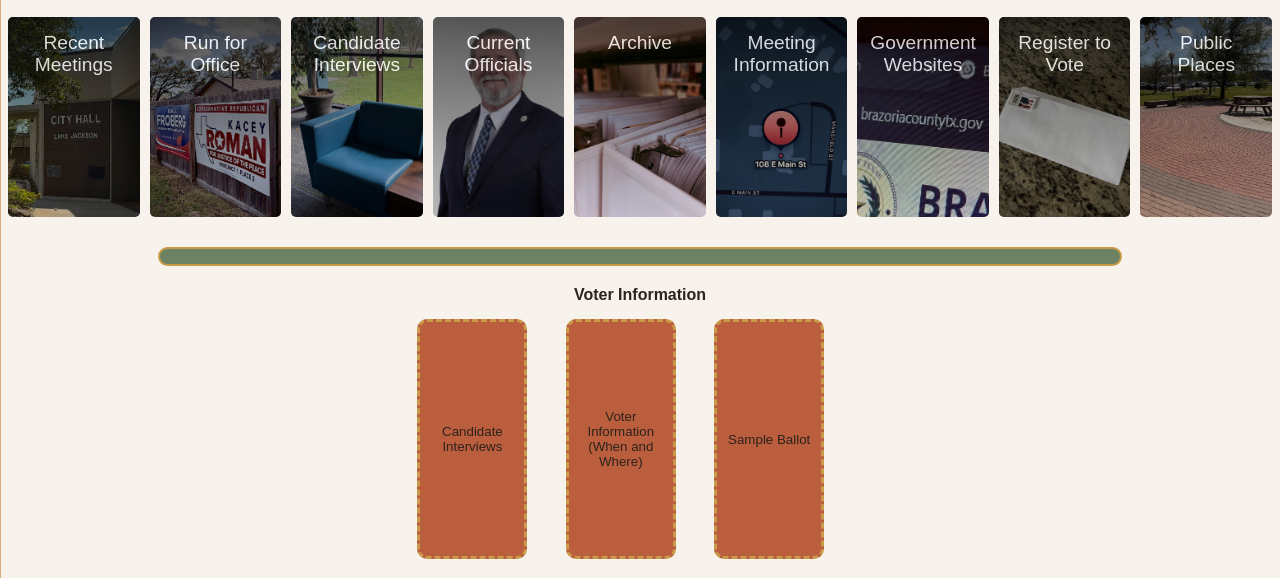
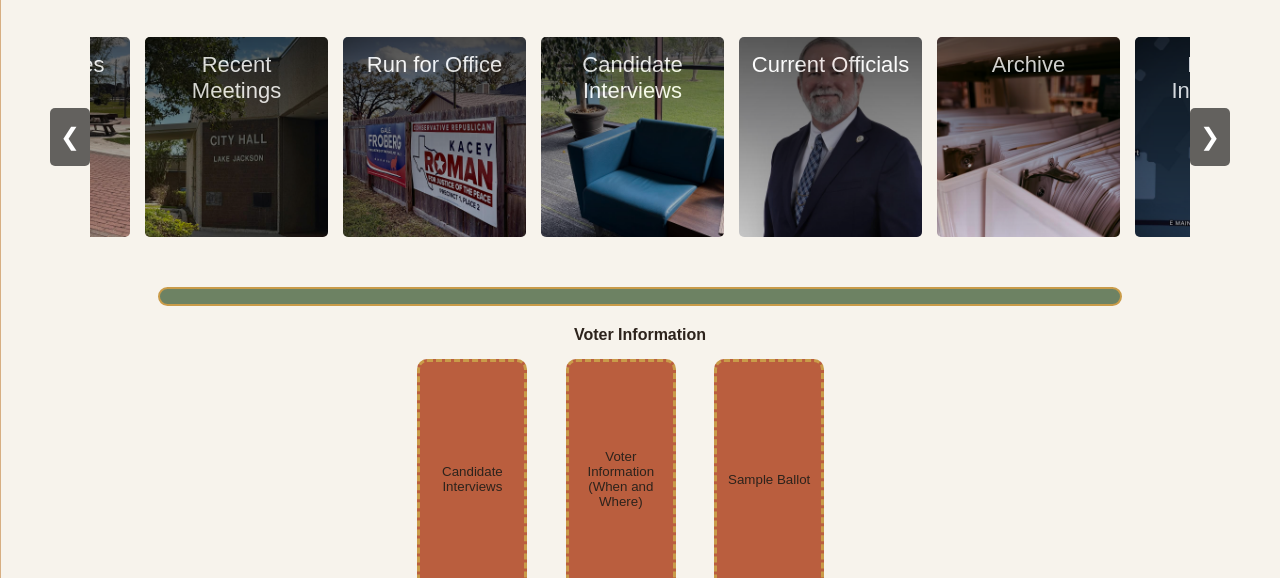
Before and after one commit to randomGitHubguybtw/BrazoriaCivicWatch, a plain HTML site: page index.html in a window 1280 px wide. Shown: the part 222-800 px from the top of the page. Drawn offline with Linux system fonts and the light colour scheme.

Commit message:
Button carousal

```diff
--- a/index.html
+++ b/index.html
@@ -1,14 +1,11 @@
 <!DOCTYPE html>
 <html>
-
     <head>
-
         <meta charset="UTF-8">
         <meta name="viewport" content="width=device-width, initial-scale=1.0">
-
         <meta property="og:title" content="Brazoria Civic Watch Homepage" />
         <meta property="og:image" content="icons/BrazoriaCivicWatchLinkPreview.png" />
-        <metaa name="thumbnail" content="icons/BrazoriaCivicWatchLinkPreview.png" />
+        <meta name="thumbnail" content="icons/BrazoriaCivicWatchLinkPreview.png" />
 
         <title>Brazoria Civic Watch</title>
 
@@ -23,10 +20,8 @@
         <link rel="stylesheet" href="styles/sidebar.css">
         <link rel="stylesheet" href="styles/summary-page.css">
         <link rel="stylesheet" href="styles/archive.css">
-
     </head>
     <body>
-
         <div class="header js-header"></div>
 
         <div class="sidebar-container js-sidebar-container"></div>
@@ -38,9 +33,13 @@
             </picture>
         </div>
 
-        <div class="card-wheel">
+        <div class="carousel-container">
+            <button class="carousel-arrow prev-arrow js-hands-off" id="prevBtn">&#10094;</button>
+
+            <div class="carousel-view">
+                <div class="card-wheel" id="cardWheel">
                     <div data-target="webpages/meeting-selection-screen.html" class="card-container js-div-button">
-                <img class="card-photo" src="card-photos/recent-meeting.png.jpg">
+                        <img class="card-photo" src="card-photos/recent-meeting.png.jpg" draggable="false">
                         <div class="card-overlay">
                             <div class="card-text">
                                 Recent Meetings
@@ -48,7 +47,7 @@
                         </div>
                     </div>
                     <div class="card-container js-div-button">
-                <img class="card-photo" src="card-photos/run-for-office.png">
+                        <img class="card-photo" src="card-photos/run-for-office.png" draggable="false">
                         <div class="card-overlay">
                             <div class="card-text">
                                 Run for Office
@@ -56,7 +55,7 @@
                         </div>
                     </div>
                     <div class="card-container js-div-button">
-                <img class="card-photo" src="card-photos/candidate-interviews.png">
+                        <img class="card-photo" src="card-photos/candidate-interviews.png" draggable="false">
                         <div class="card-overlay">
                             <div class="card-text">
                                 Candidate Interviews
@@ -64,7 +63,7 @@
                         </div>
                     </div>
                     <div class="card-container js-div-button">
-                <img class="card-photo" src="card-photos/officials-info.png">
+                        <img class="card-photo" src="card-photos/officials-info.png" draggable="false">
                         <div class="card-overlay">
                             <div class="card-text">
                                 Current Officials
@@ -72,7 +71,7 @@
                         </div>
                     </div>
                     <div data-target="webpages/archive.html" class="card-container js-div-button">
-                <img class="card-photo" src="card-photos/archive.png">
+                        <img class="card-photo" src="card-photos/archive.png" draggable="false">
                         <div class="card-overlay">
                             <div class="card-text">
                                 Archive
@@ -80,7 +79,7 @@
                         </div>
                     </div>
                     <div class="card-container js-div-button">
-                <img class="card-photo" src="card-photos/locations-info.png">
+                        <img class="card-photo" src="card-photos/locations-info.png" draggable="false">
                         <div class="card-overlay">
                             <div class="card-text">
                                 Meeting Information
@@ -88,7 +87,7 @@
                         </div>
                     </div>
                     <div class="card-container js-div-button">
-                <img class="card-photo" src="card-photos/gov-websites.png">
+                        <img class="card-photo" src="card-photos/gov-websites.png" draggable="false">
                         <div class="card-overlay">
                             <div class="card-text">
                                 Government Websites
@@ -96,7 +95,7 @@
                         </div>
                     </div>
                     <div class="card-container js-div-button">
-                <img class="card-photo" src="card-photos/register-to-vote.png">
+                        <img class="card-photo" src="card-photos/register-to-vote.png" draggable="false">
                         <div class="card-overlay">
                             <div class="card-text">
                                 Register to Vote
@@ -104,7 +103,7 @@
                         </div>
                     </div>
                     <div class="card-container js-div-button">
-                <img class="card-photo" src="card-photos/public-place-locations.png">
+                        <img class="card-photo" src="card-photos/public-place-locations.png" draggable="false">
                         <div class="card-overlay">
                             <div class="card-text">
                                 Public Places
@@ -112,10 +111,13 @@
                         </div>
                     </div>
                 </div>
+            </div>
+
+            <button class="carousel-arrow next-arrow js-hands-off" id="nextBtn">&#10095;</button>
+        </div>
 
         <div class="separator-container">
           <div class="seperator">
-
           </div>
         </div>
 
@@ -149,7 +151,6 @@
 
         <div class="footer js-footer"></div>
 
-
         <!--External Libraries-->
         <script src="importedJS/turf.min.js" defer></script>
 
@@ -162,13 +163,10 @@
         <!--Globals-->
         <script type="module" src="scripts/globalHTMLGenerate.js"></script>
         <script type="module" src="scripts/globalButtons.js"></script>
+        <script type="module" src="scripts/globalArchive.js"></script>
         <script type="module" src="scripts/globalSummaries.js"></script>
-        <script type="module" src="scripts/globalArchive.js"></script>
 
-
-        <!--Page-Specific-->
+        <!--Personal-->
         <script type="module" src="scripts/home.js"></script>
-
     </body>
-
 </html>
--- a/scripts/globalButtons.js
+++ b/scripts/globalButtons.js
@@ -18,8 +18,8 @@ document.body.addEventListener('click', (event) => {
     if (screenOverlay) screenOverlay.classList.remove('active');
   }
 
-  const routeTarget = event.target.closest('.js-div-button, .js-sidebar-button, .js-footer-text, button');
-  if (!routeTarget) return;
+  const routeTarget = event.target.closest('.js-div-button, .js-sidebar-button, .js-footer-text, button:not(.js-hands-off)');
+  if (!routeTarget || event.target.closest('.js-hands-off')) return;
   if (routeTarget.classList.contains('js-search-button')) return;
 
   const destination = routeTarget.dataset.target || routeTarget.getAttribute('href');
--- a/scripts/home.js
+++ b/scripts/home.js
@@ -18,3 +18,99 @@ const timeInterval = setInterval(() => {
         countdownElement.innerHTML = "Go Vote!";
     }
 }, 1000);
+
+document.addEventListener('DOMContentLoaded', () => {
+    const wheel = document.getElementById('cardWheel');
+    const prevBtn = document.getElementById('prevBtn');
+    const nextBtn = document.getElementById('nextBtn');
+
+    let isAnimating = false;
+    let startX = 0;
+    let endX = 0;
+    let isDragging = false;
+
+    // Sets up infinite loop visually by moving the last card to the front
+    wheel.prepend(wheel.lastElementChild);
+
+    const getScrollAmount = () => {
+        const card = wheel.querySelector('.card-container');
+        return card.offsetWidth + 15; // Width of card + the CSS gap
+    };
+
+    // Button / Slide Logic
+    const slideNext = () => {
+        if (isAnimating) return;
+        isAnimating = true;
+
+        const shiftAmount = getScrollAmount();
+
+        wheel.style.transition = 'transform 0.3s ease';
+        wheel.style.transform = `translateX(-${shiftAmount}px)`;
+
+        setTimeout(() => {
+            wheel.style.transition = 'none';
+            wheel.appendChild(wheel.firstElementChild);
+            wheel.style.transform = 'translateX(0)';
+            isAnimating = false;
+        }, 300);
+    };
+
+    const slidePrev = () => {
+        if (isAnimating) return;
+        isAnimating = true;
+
+        const shiftAmount = getScrollAmount();
+
+        wheel.style.transition = 'none';
+        wheel.prepend(wheel.lastElementChild);
+        wheel.style.transform = `translateX(-${shiftAmount}px)`;
+
+        void wheel.offsetWidth; // Force CSS refresh
+
+        wheel.style.transition = 'transform 0.3s ease';
+        wheel.style.transform = 'translateX(0)';
+
+        setTimeout(() => {
+            isAnimating = false;
+        }, 300);
+    };
+
+    nextBtn.addEventListener('click', slideNext);
+    prevBtn.addEventListener('click', slidePrev);
+
+    // Swipe & Drag Logic
+    const handleDragStart = (e) => {
+        isDragging = true;
+        startX = e.type.includes('touch') ? e.touches[0].clientX : e.clientX;
+        endX = startX; // Reset to prevent stale values blocking clicks
+    };
+
+    const handleDragEnd = (e) => {
+        if (!isDragging) return;
+        isDragging = false;
+
+        endX = e.type.includes('touch') ? e.changedTouches[0].clientX : e.clientX;
+        const diff = startX - endX;
+
+        // Threshold for a swipe to trigger
+        if (diff > 50) {
+            slideNext();
+        } else if (diff < -50) {
+            slidePrev();
+        }
+    };
+
+    // Prevent accidental link clicks ONLY if the user was intentionally dragging/swiping
+    wheel.addEventListener('click', (e) => {
+        if (Math.abs(startX - endX) > 10) {
+            e.preventDefault();
+        }
+    });
+
+
+    wheel.addEventListener('mousedown', handleDragStart);
+    window.addEventListener('mouseup', handleDragEnd);
+
+    wheel.addEventListener('touchstart', handleDragStart, { passive: true });
+    wheel.addEventListener('touchend', handleDragEnd, { passive: true });
+});
--- a/styles/card-wheel.css
+++ b/styles/card-wheel.css
@@ -1,22 +1,89 @@
-.card-wheel {
-  display: grid;
-  grid-template-columns: 1fr 1fr 1fr 1fr 1fr 1fr 1fr 1fr 1fr;
-  grid-template-rows: 25vh;
-  column-gap: 10px;
-  row-gap: 5px;
-  border-radius: 5px;
-  padding: 10px 8px;
-  align-items: start;
-  justify-content: center;
+.carousel-container {
+  position: relative;
+  width: 100%;
+  max-width: 1200px;
+  margin: 0 auto;
+  padding: 20px 50px;
+  box-sizing: border-box;
 }
 
-@media (max-width: 500px) {
+.carousel-view {
+  width: 100%;
+  overflow: hidden;
+  position: relative;
+  z-index: 2;
+  padding: 10px 0;
+}
+
+.card-wheel {
+  display: flex;
+  flex-wrap: nowrap;
+  gap: 15px;
+  width: 100%;
+  margin-left: -13%;
+  cursor: grab;
+}
+
+.card-wheel:active {
+  cursor: grabbing;
+}
+
+.card-container {
+  flex: 0 0 calc(18% - 15px);
+  position: relative;
+  cursor: pointer;
+  height: 25vh;
+  transition: transform 0.2s;
+  z-index: 3;
+}
+
+.carousel-arrow {
+  background-color: rgba(0, 0, 0, 0.6);
+  color: white;
+  border: none;
+  font-size: 24px;
+  padding: 15px 10px;
+  position: absolute;
+  top: 50%;
+  transform: translateY(-50%);
+  z-index: 10;
+  border-radius: 5px;
+  cursor: pointer;
+  transition: background-color 0.2s;
+  margin: 0px 10px;
+}
+
+.carousel-arrow:hover {
+  background-color: rgba(0, 0, 0, 0.9);
+}
+
+.prev-arrow {
+  left: 0px;
+}
+
+.next-arrow {
+  right: 0px;
+}
+
+@media (max-width: 1000px) {
   .card-wheel {
-  grid-template-columns: 1fr 1fr 1fr;
-  grid-template-rows: 15vh;
-  grid-auto-rows: 15vh;
+    margin-left: -20%;
   }
+  .card-container {
+    flex: 0 0 calc(28% - 15px);
+  }
+}
 
+@media (max-width: 600px) {
+  .carousel-container {
+    padding: 20px 40px;
+  }
+  .card-wheel {
+    margin-left: -55%;
+  }
+  .card-container {
+    flex: 0 0 calc(70% - 15px);
+  }
 }
 
 .card-photo {
@@ -26,13 +93,7 @@
   border-radius: 5px;
   object-fit: cover;
   user-select: none;
-}
-
-.card-container {
-  position: relative;
-  cursor: pointer;
-  height: 100%;
-  transition: transform 0.2s;
+  pointer-events: none;
 }
 
 .card-overlay {
@@ -46,17 +107,18 @@
   width: 100%;
   opacity: 0.8;
   transition: opacity 0.2s, padding 0.2s;
+  pointer-events: none;
 }
 
-.card-overlay:hover{
+.card-container:hover .card-overlay {
   opacity: 1;
 }
 
-.card-overlay:active {
+.card-container:active .card-overlay {
   opacity: 0.9;
 }
 
-.card-overlay:hover .card-text {
+.card-container:hover .card-text {
   top: 40px;
 }
 
@@ -67,16 +129,17 @@
 
 .card-text {
   color: var(--white-text-color);
-  position:absolute;
-  left: 12px;
-  right: 12px;
+  position: absolute;
+  left: 10px;
+  right: 10px;
   top: 15px;
   transition: top 0.2s;
   opacity: 1;
   z-index: 2;
-  font-size: clamp(0px, 1.5vw, 24px);
+  font-size: clamp(16px, 4vw, 22px);
   text-align: center;
   text-overflow: ellipsis;
   overflow: hidden;
   user-select: none;
+  pointer-events: none;
 }
```
Also changed, not shown: webpages/meeting-selection-screen.html (+4 -4 lines). Lines whose indentation alone changed are shown as unchanged.
